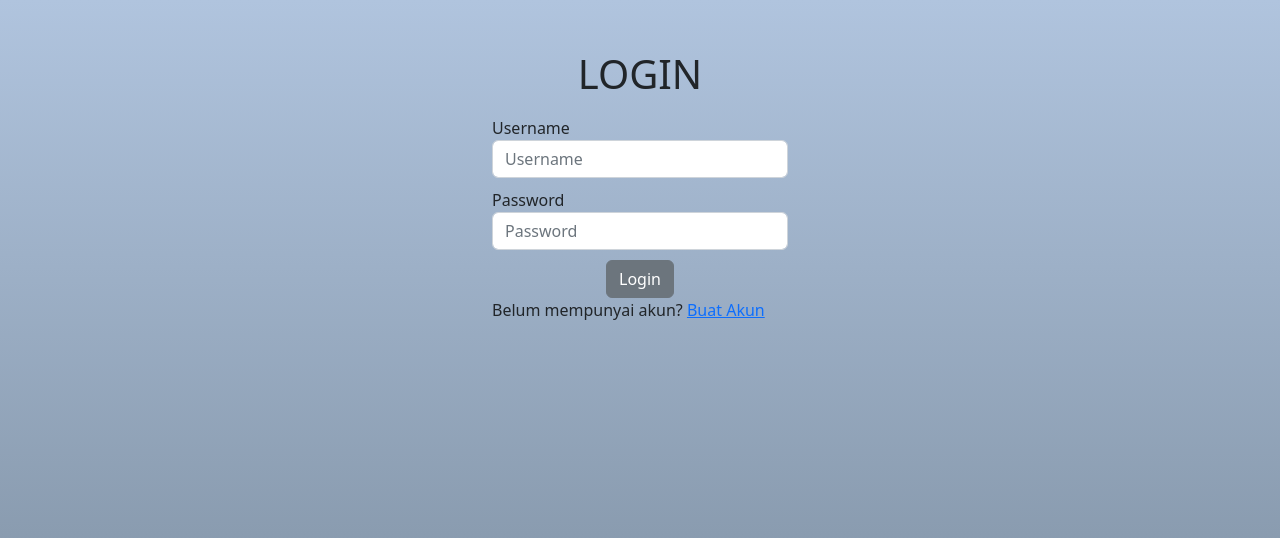
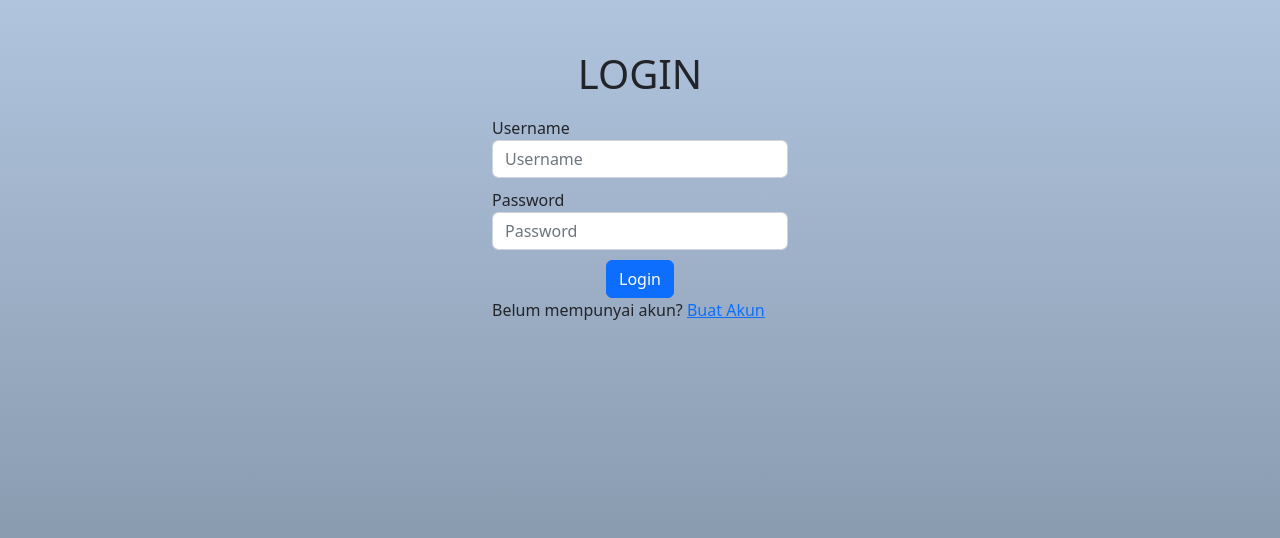
Before and after one commit to diafias/LabPBP, a Django app: page /wishlist/login/ in a window 1280 px wide. Shown: the top 538 px of the page. Run offline with Django 4.2, Linux system fonts and the light colour scheme.

Commit message:
membuat lab 4

```diff
--- a/wishlist/templates/login.html
+++ b/wishlist/templates/login.html
@@ -22,7 +22,8 @@
         </div>
 
         <div style="text-align:center">
-            <button type="button" class="btn btn-secondary" type="submit" style="margin-top: 10px"; "border: white 3px solid"; "font-family:sans-serif">Login</button>
+
+            <button class="btn btn-primary" type="submit" style="margin-top: 10px"> Login </button>
         </div>
     </form>
 
```
